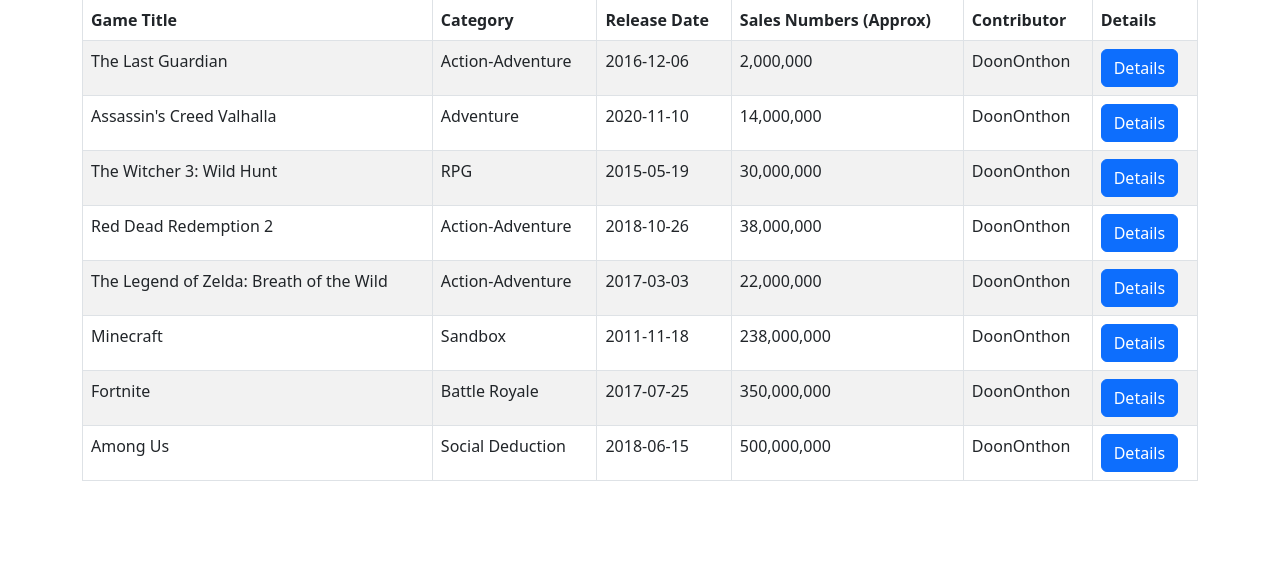
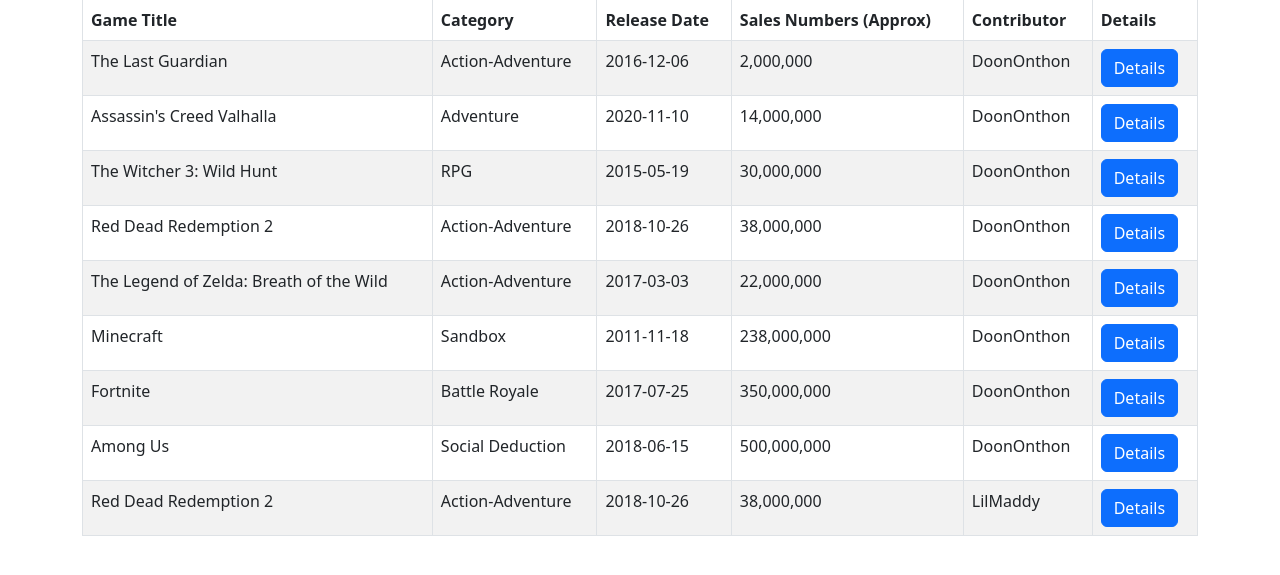
Before and after one commit to DoonOnthon/GamePulse, a PHP site: page /game_list.php in a window 1280 px wide. Shown: the part 199-774 px from the top of the page. Run offline with PHP 8.4, Linux system fonts and the light colour scheme.

Commit message:
Update games_data.php

```diff
--- a/includes/games_data.php
+++ b/includes/games_data.php
@@ -57,5 +57,11 @@ $games = [
         'sales_numbers' => '500,000,000',
         'github_username' => 'DoonOnthon',
     ],
+    [    'title' => 'Red Dead Redemption 2',
+         'category' => 'Action-Adventure',
+         'release_date' => '2018-10-26',
+         'sales_numbers' => '38,000,000',
+         'github_username' => 'LilMaddy',]
+
     // Add more games here
 ];
```
